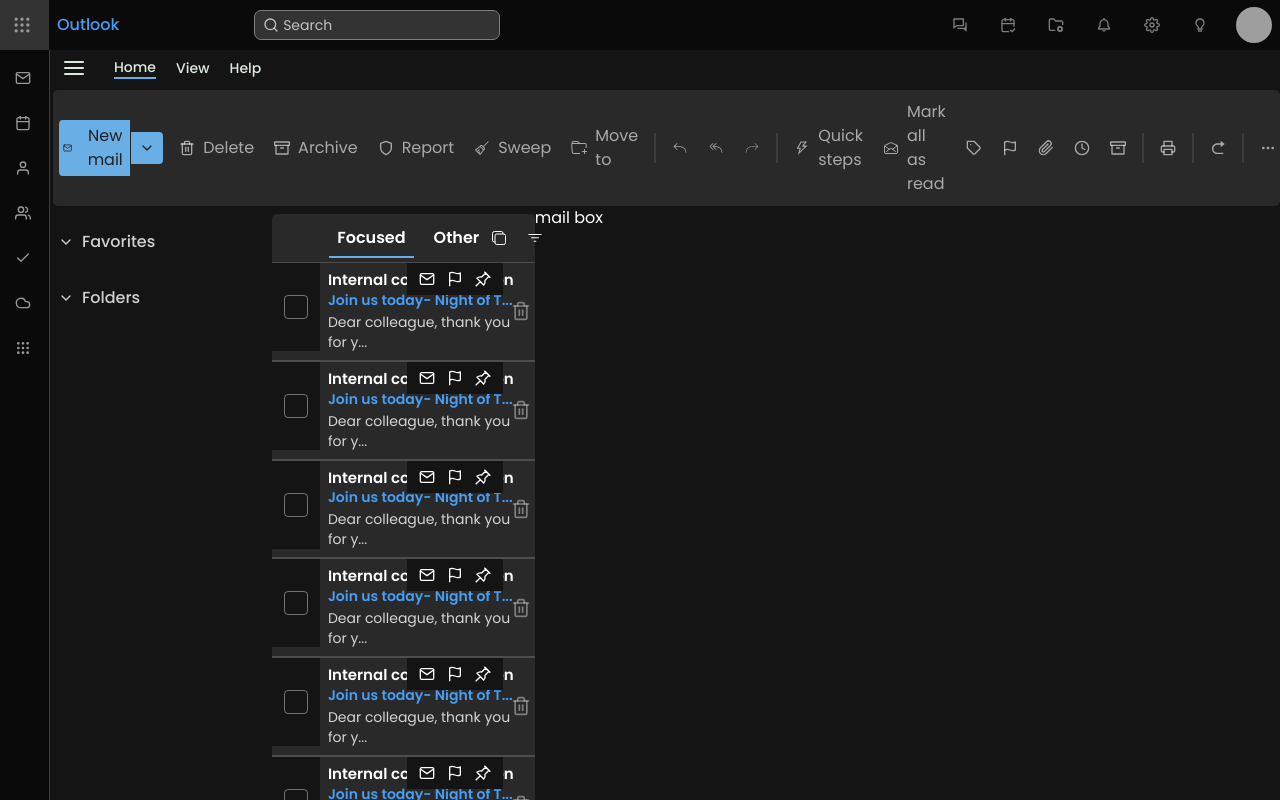
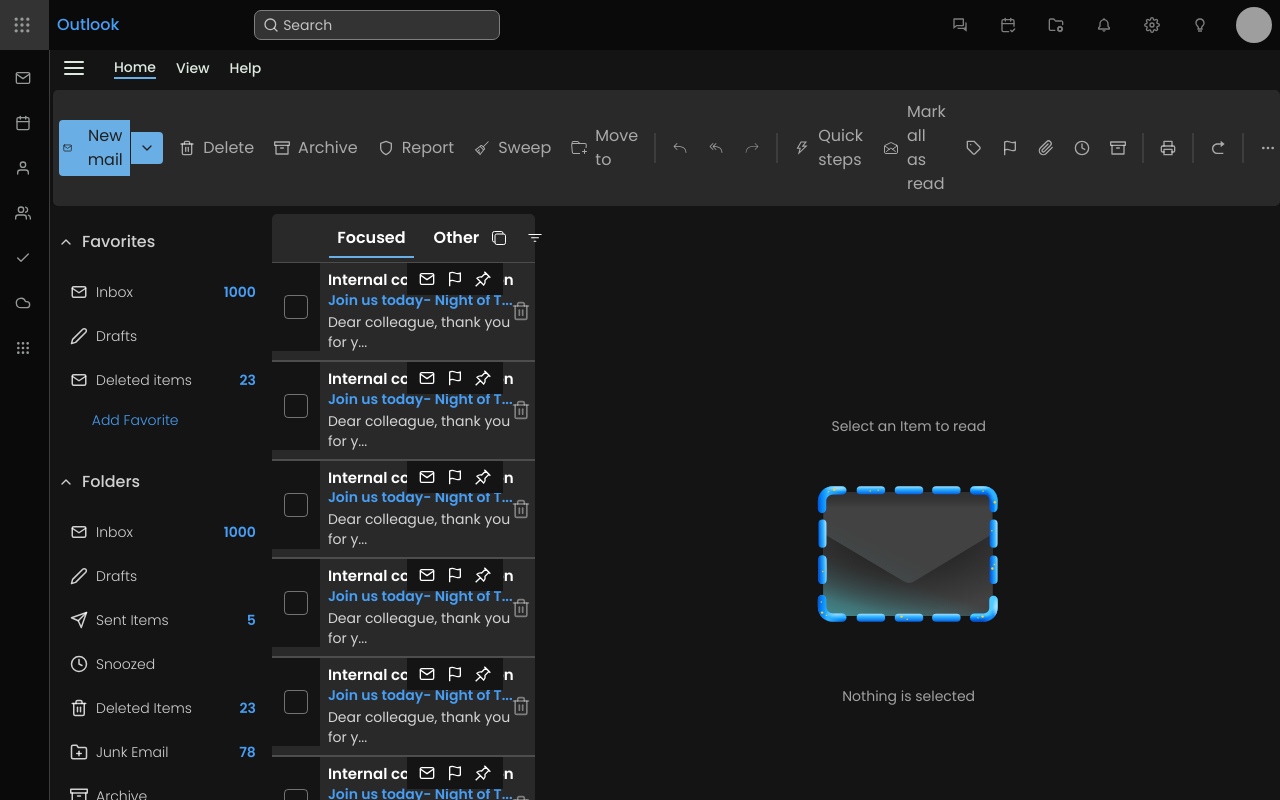
Before and after one commit to promiselxg/nextjs_outlook_clone, a Next.js app: page /mail in a window 1280 px wide. Shown: the top 800 px of the page. Built offline with nearby package versions, Linux system fonts and the light colour scheme; grey boxes are pictures that could not be loaded.

Commit message:
feature : finished the application landing page.

```diff
--- a/app/(dashboard)/_components/sidebar/SideBar.jsx
+++ b/app/(dashboard)/_components/sidebar/SideBar.jsx
@@ -25,13 +25,17 @@
     <>
       <div className="w-full bg-[--primary-bg]   text-[rgba(255,255,255,0.8)] top-[135px] overflow-hidden  h-full">
         <div className="flex flex-col p-2 hover:overflow-y-scroll h-full">
-          <Accordion type="single" collapsible>
+          <Accordion
+            type="multiple"
+            collapsible="true"
+            defaultValue={["favorites"]}
+          >
             <AccordionItem value="favorites">
               <AccordionTrigger>Favorites</AccordionTrigger>
               <AccordionContent>
                 <LinkWithIconWrapper>
                   <Link
-                    href="/"
+                    href="/mail"
                     className="flex items-center justify-between w-full"
                   >
                     <LinkWithIcon
@@ -78,13 +82,17 @@
               </AccordionContent>
             </AccordionItem>
           </Accordion>
-          <Accordion type="single" collapsible>
-            <AccordionItem value="favorites">
+          <Accordion
+            type="multiple"
+            collapsible="true"
+            defaultValue={["folders"]}
+          >
+            <AccordionItem value="folders">
               <AccordionTrigger>Folders</AccordionTrigger>
               <AccordionContent>
                 <LinkWithIconWrapper>
                   <Link
-                    href="/"
+                    href="/mail"
                     className="flex items-center justify-between w-full"
                   >
                     <LinkWithIcon
--- a/app/(dashboard)/layout.jsx
+++ b/app/(dashboard)/layout.jsx
@@ -36,6 +36,9 @@
               </div>
 
               <div className="flex w-[82%] bg-[--primary-bg] h-screen">
+                <div className="w-[26%]">
+                  <RightSideBar />
+                </div>
                 {children}
               </div>
             </div>
--- a/app/(dashboard)/mail/_components/mail/SingleMail.css
+++ b/app/(dashboard)/mail/_components/mail/SingleMail.css
@@ -4,9 +4,9 @@
   display: none;
 }
 
-.singleMail:hover > .mailCheckbox,
-.singleMail:hover > .mailDeleteBtn,
-.singleMail:hover > .mailOptions {
+.singleMail:hover > a .mailCheckbox,
+.singleMail:hover > a .mailDeleteBtn,
+.singleMail:hover > a .mailOptions {
   display: flex;
 }
 
--- a/app/(dashboard)/mail/_components/mail/SingleMail.jsx
+++ b/app/(dashboard)/mail/_components/mail/SingleMail.jsx
@@ -3,11 +3,13 @@
 import { FiFlag, FiMail, FiTrash2 } from "react-icons/fi";
 import { GrPin } from "react-icons/gr";
 import "./SingleMail.css";
+import Link from "next/link";
 
 const SingleMail = () => {
   return (
     <>
       <div className="flex w-full min-h-[90px] items-center hover:bg-[--primary-bg] border-t-[1px] border-[--mail-border] border-b-[1px] relative singleMail">
+        <Link href="/mail/inbox/11111oaiapa">
           <div className="flex p-2 gap-3">
             <div className="mt-1">
               <Avatar className="h-9 w-9">
@@ -38,6 +40,7 @@
           <div className="absolute top-0 flex items-center h-[88px] mailCheckbox bg-[--primary-bg] w-fit">
             <Checkbox className="h-6 w-6 mx-3 rounded-sm border border-[rgba(255,255,255,0.4)]" />
           </div>
+        </Link>
       </div>
       <div className="flex w-full min-h-[90px] items-center hover:bg-[--primary-bg] border-t-[1px] border-[--mail-border] border-b-[1px] relative singleMail">
         <div className="flex p-2 gap-3">
--- /dev/null
+++ b/app/(dashboard)/mail/inbox/[id]/page.jsx
@@ -0,0 +1,9 @@
+const page = () => {
+  return (
+    <>
+      <h1>read single mail</h1>
+    </>
+  );
+};
+
+export default page;
--- a/app/(dashboard)/mail/page.jsx
+++ b/app/(dashboard)/mail/page.jsx
@@ -1,14 +1,24 @@
-import RightSideBar from "../_components/sidebar/RightSideBar";
-
+import Image from "next/image";
+import defaultImage from "../../../public/assets/dark.svg";
 const Inbox = () => {
   return (
     <>
-      <div className="flex w-full h-full">
-        <div className="w-[26%]">
-          <RightSideBar />
-        </div>
-        <div className=" text-white flex w-[74%]">
-          <h1>mail box</h1>
+      <div className=" text-white flex w-[74%]">
+        <div className="flex w-full items-center h-full">
+          <div className="w-full flex flex-col items-center -mt-[90px]">
+            <h1 className="text-[rgba(255,255,255,0.6)] text-sm">
+              Select an Item to read
+            </h1>
+            <Image
+              src={defaultImage}
+              width={250}
+              height={200}
+              alt="Select an Item to read"
+            />
+            <p className="text-[rgba(255,255,255,0.6)] text-sm">
+              Nothing is selected
+            </p>
+          </div>
         </div>
       </div>
     </>
```
Also changed, not shown: public/assets/dark.svg (added). Lines whose indentation alone changed are shown as unchanged.
